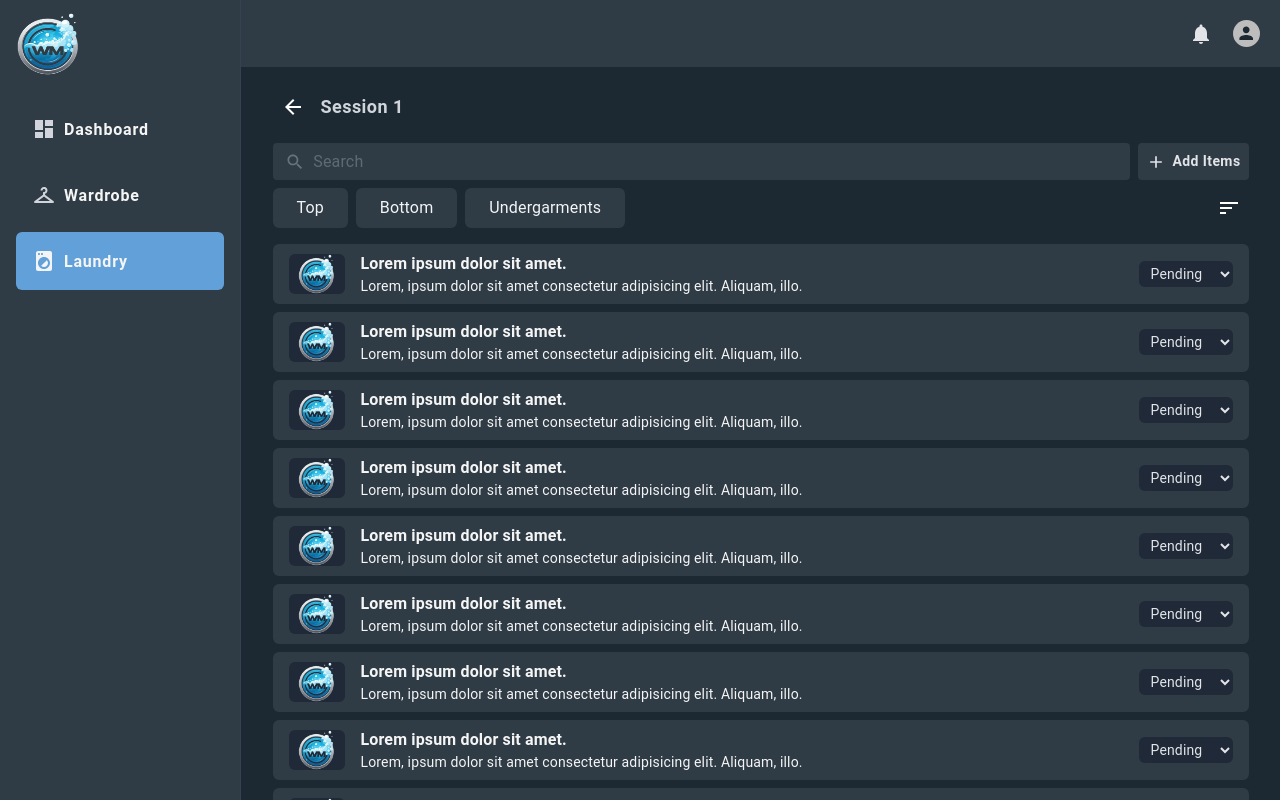
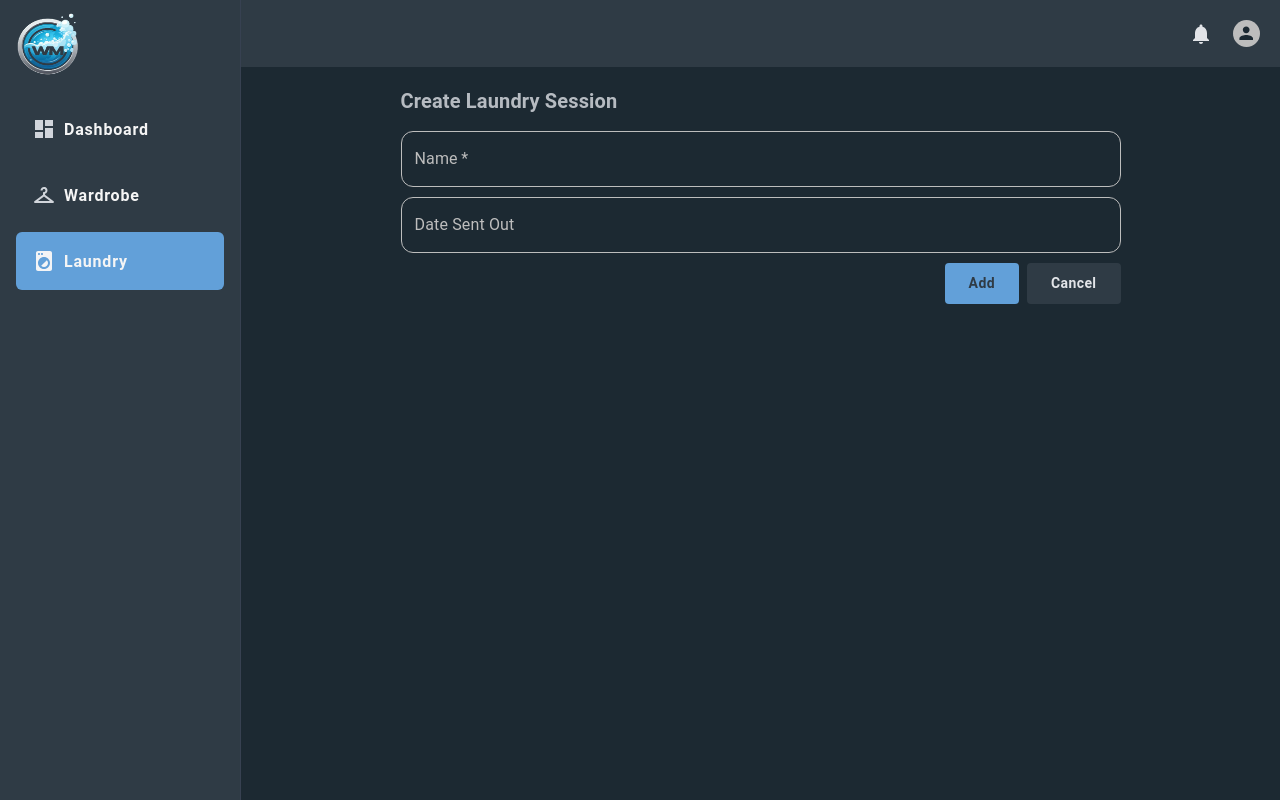
Before and after one commit to Morfusee/WSA-Website, a React (Vite) app: page /laundry/create in a window 1280 px wide. Built offline with nearby package versions, Linux system fonts and the light colour scheme.

Commit message:
FEAT: Added Create Session Page

```diff
--- a/package.json
+++ b/package.json
@@ -14,6 +14,8 @@
     "@emotion/styled": "^11.13.0",
     "@mui/icons-material": "^6.1.1",
     "@mui/material": "^6.1.1",
+    "@mui/x-date-pickers": "^7.18.0",
+    "dayjs": "^1.11.13",
     "react": "^18.3.1",
     "react-dom": "^18.3.1",
     "react-router-dom": "^6.26.2"
--- a/src/pages/laundry/create/index.tsx
+++ b/src/pages/laundry/create/index.tsx
@@ -1,12 +1,24 @@
-import { Container, TextField, FormControl, InputLabel, Select, MenuItem, Box, Button } from "@mui/material";
+import {
+  Container,
+  TextField,
+  FormControl,
+  InputLabel,
+  Select,
+  MenuItem,
+  Box,
+  Button,
+  colors,
+} from "@mui/material";
+import { DatePicker, LocalizationProvider } from "@mui/x-date-pickers";
+import { AdapterDayjs } from "@mui/x-date-pickers/AdapterDayjs";
 import { useNavigate } from "react-router-dom";
-
+import { Colors } from "../../../utils/Colors";
 
 function CreateLaundry() {
   const navigate = useNavigate();
 
   const handleCancelClick = () => {
-      navigate("/wardrobe");
+    navigate("/laundry");
   };
 
   return (
@@ -15,7 +27,7 @@ function CreateLaundry() {
       className="flex flex-col gap-4 p-5 overflow-y-auto"
     >
       <h1 className="text-xl font-bold text-gray-300 opacity-85">
-          Add Clothes
+        Create Laundry Session
       </h1>
       <section className="flex flex-col gap-2.5">
         <TextField
@@ -27,31 +39,85 @@ function CreateLaundry() {
           }}
           required
         />
-          <TextField
-            label="Description"
-            multiline
-            rows={4}
+        <LocalizationProvider dateAdapter={AdapterDayjs}>
+          <DatePicker
+            label="Date Sent Out"
+            slotProps={{
+              mobilePaper: {
+                sx: {
+                  backgroundColor: Colors.primary.dark,
+                  color: "white",
+                  "& .Mui-selected": {
+                    backgroundColor: Colors.primary.main,
+                    color: "white",
+                  },
+                },
+              },
+              desktopPaper: {
+                sx: {
+                  backgroundColor: Colors.primary.dark,
+                  color: "white",
+                  "& .Mui-selected": {
+                    backgroundColor: Colors.primary.main,
+                    color: "white",
+                  },
+                },
+              },
+              day: {
+                sx: {
+                  color: "white",
+                },
+              },
+              leftArrowIcon: {
+                sx: {
+                  color: "white",
+                },
+              },
+              rightArrowIcon: {
+                sx: {
+                  color: "white",
+                },
+              },
+              layout: {
+                sx: {
+                  "& .MuiDayCalendar-weekDayLabel": {
+                    color: Colors.primary.main,
+                  },
+                  // Change the dropdown icon
+                  "& .MuiSvgIcon-root": {
+                    color: Colors.primary.main,
+                  },
+                },
+              },
+              toolbar: {
+                sx: {
+                  backgroundColor: colors.grey[900],
+                  color: "white",
+                  "& .MuiTypography-root": {
+                    color: Colors.primary.main,
+                  },
+                },
+              },
+              dialog: {
+                sx: {
+                  "& .MuiButton-root": {
+                    color: Colors.primary.main,
+                  },
+                  "& .Mui-selected": {
+                    backgroundColor: Colors.primary.main,
+                    color: "white",
+                  },
+                },
+              },
+            }}
             sx={{
               "& .MuiInputBase-root": {
                 borderRadius: "0.75rem",
+                color: "white",
               },
             }}
           />
-          <FormControl>
-            <InputLabel>Clothing Category</InputLabel>
-            <Select
-              label="Clothing Category"
-              sx={{
-                "& fieldset.MuiOutlinedInput-notchedOutline": {
-                  borderRadius: "0.75rem",
-                },
-              }}
-            >
-              <MenuItem value={"Top"}>Top</MenuItem>
-              <MenuItem value={"Bottom"}>Bottom</MenuItem>
-              <MenuItem value={"Undergarments"}>Undergarments</MenuItem>
-            </Select>
-          </FormControl>
+        </LocalizationProvider>
         <Box className="flex gap-2 ml-auto">
           <Button
             sx={{
@@ -81,3 +147,5 @@ function CreateLaundry() {
     </Container>
   );
 }
+
+export default CreateLaundry;
--- a/src/pages/laundry/index.tsx
+++ b/src/pages/laundry/index.tsx
@@ -22,6 +22,12 @@ function Laundry() {
 }
 
 function TopSection() {
+  const navigate = useNavigate();
+
+  const handleAddClick = () => {
+    navigate("/laundry/create");
+  };
+
   return (
     <section className="flex gap-2 items-center">
       <TextField
@@ -55,7 +61,7 @@ function TopSection() {
           },
         }}
       />
-      <Button className="flex gap-1.5 items-center">
+      <Button className="flex gap-1.5 items-center" onClick={handleAddClick}>
         <Add fontSize="small" />
         Add Laundry
       </Button>
```
Also changed, not shown: src/App.tsx (+10 -0 lines), 1 other file (tests, documents, lock files or other folders). Lines whose indentation alone changed are shown as unchanged.
